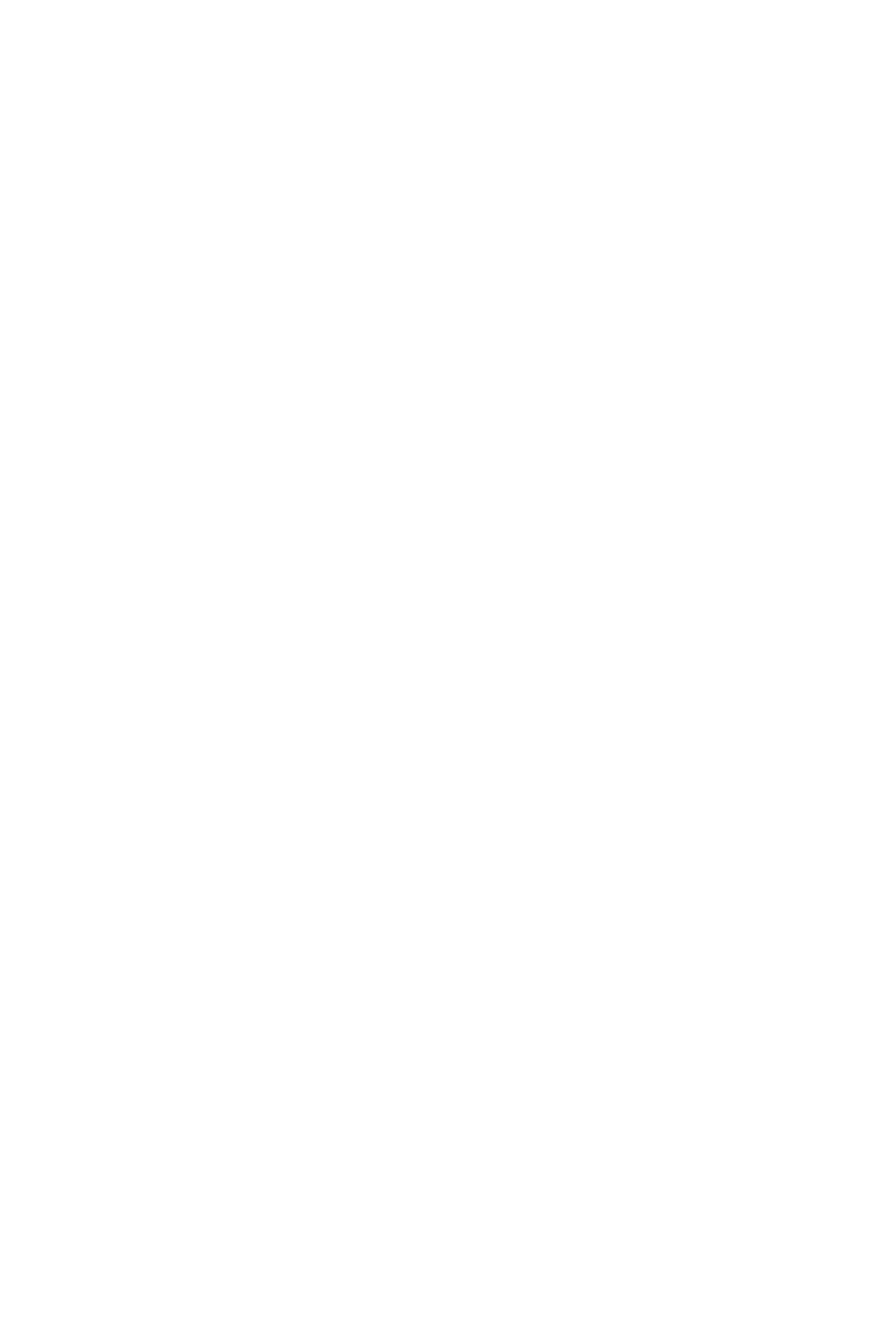
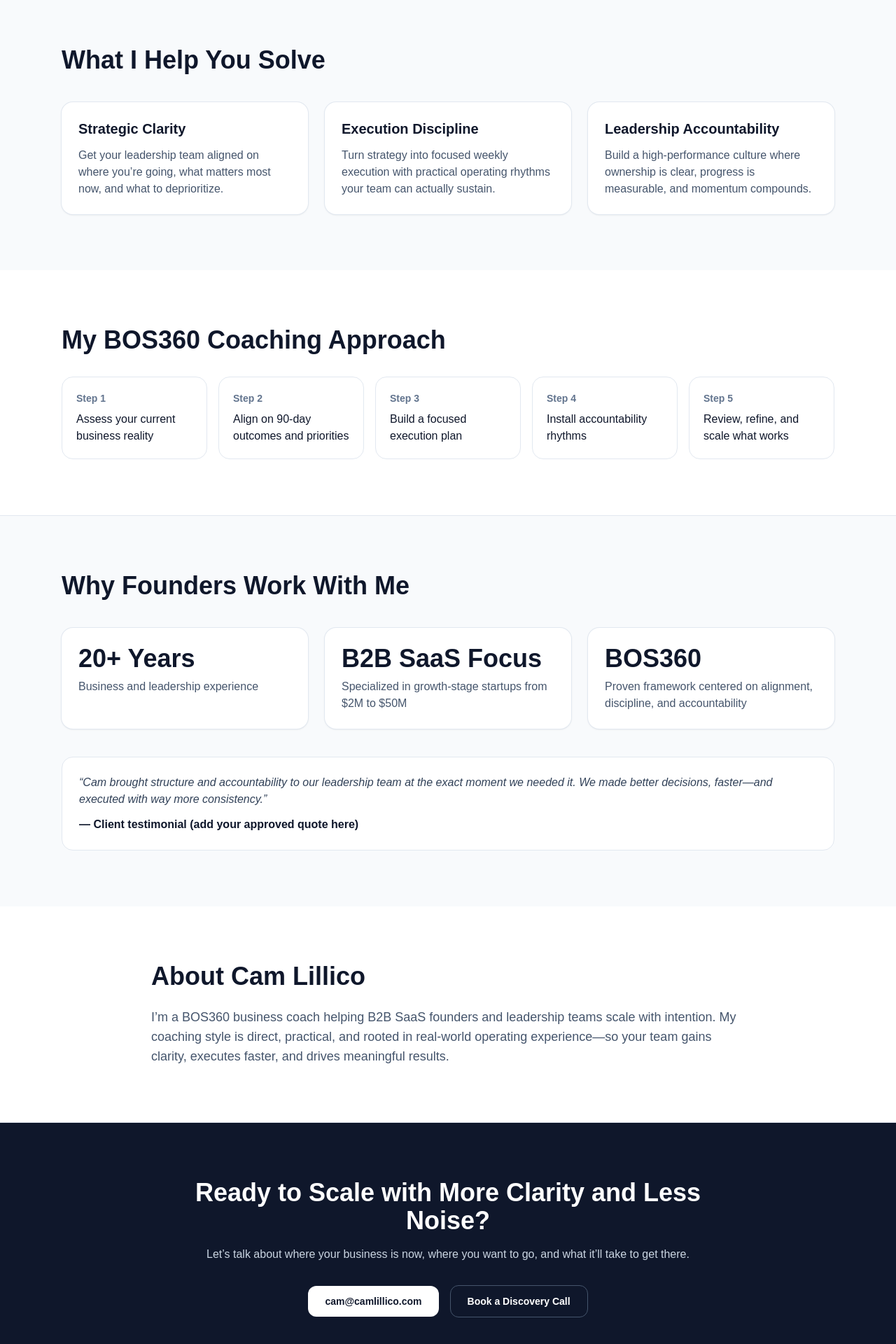
Before and after one commit to camlillico-hash/bos360-site, a Next.js app: page /bos360 in a window 1280 px wide. Shown: the part 706-2626 px from the top of the page at 70% size. Before the commit the page ends 800 px from the top, so only its background shows below. Built offline with nearby package versions, Linux system fonts and the light colour scheme.

Commit message:
Publish full BOS360 content at /bos360

```diff
--- a/app/bos360/page.js
+++ b/app/bos360/page.js
@@ -6,6 +6,7 @@ robots: { index: false, follow: false },
 export default function Bos360Page() {
 return (
 <main className="bg-white text-slate-900">
+{/* HERO */}
 <section className="mx-auto max-w-6xl px-6 py-24 md:py-32">
 <p className="mb-4 inline-block rounded-full bg-slate-100 px-4 py-1 text-sm font-medium text-slate-700">
 BOS360 Business Coaching
@@ -18,8 +19,158 @@ and accountability.
 
 <p className="mt-6 max-w-2xl text-lg text-slate-600">
 I work with founders and leadership teams to align priorities, build
-execution discipline, and create measurable momentum—without adding chaos.
+execution discipline, and create measurable momentum—without adding
+chaos.
 </p>
+
+<div className="mt-10 flex flex-wrap gap-4">
+<a
+href="https://calendar.app.google/M4pokXD8CBpc1c4U6"
+target="_blank"
+rel="noopener noreferrer"
+className="rounded-xl bg-slate-900 px-6 py-3 text-sm font-semibold text-white transition hover:bg-slate-700"
+>
+Book a Discovery Call
+</a>
+<a
+href="#proof"
+className="rounded-xl border border-slate-300 px-6 py-3 text-sm font-semibold text-slate-700 transition hover:bg-slate-50"
+>
+Why Work With Cam
+</a>
+</div>
+</section>
+
+{/* WHAT I HELP WITH */}
+<section className="border-t border-slate-200 bg-slate-50 py-20">
+<div className="mx-auto max-w-6xl px-6">
+<h2 className="text-3xl font-bold md:text-4xl">What I Help You Solve</h2>
+<div className="mt-10 grid gap-6 md:grid-cols-3">
+{[
+{
+title: "Strategic Clarity",
+text: "Get your leadership team aligned on where you’re going, what matters most now, and what to deprioritize.",
+},
+{
+title: "Execution Discipline",
+text: "Turn strategy into focused weekly execution with practical operating rhythms your team can actually sustain.",
+},
+{
+title: "Leadership Accountability",
+text: "Build a high-performance culture where ownership is clear, progress is measurable, and momentum compounds.",
+},
+].map((item) => (
+<div
+key={item.title}
+className="rounded-2xl bg-white p-6 shadow-sm ring-1 ring-slate-200"
+>
+<h3 className="text-xl font-semibold">{item.title}</h3>
+<p className="mt-3 text-slate-600">{item.text}</p>
+</div>
+))}
+</div>
+</div>
+</section>
+
+{/* PROCESS */}
+<section className="py-20">
+<div className="mx-auto max-w-6xl px-6">
+<h2 className="text-3xl font-bold md:text-4xl">My BOS360 Coaching Approach</h2>
+<ol className="mt-8 grid gap-4 md:grid-cols-5">
+{[
+"Assess your current business reality",
+"Align on 90-day outcomes and priorities",
+"Build a focused execution plan",
+"Install accountability rhythms",
+"Review, refine, and scale what works",
+].map((step, i) => (
+<li key={step} className="rounded-2xl border border-slate-200 p-5">
+<p className="text-sm font-semibold text-slate-500">Step {i + 1}</p>
+<p className="mt-2 font-medium">{step}</p>
+</li>
+))}
+</ol>
+</div>
+</section>
+
+{/* PROOF */}
+<section id="proof" className="border-t border-slate-200 bg-slate-50 py-20">
+<div className="mx-auto max-w-6xl px-6">
+<h2 className="text-3xl font-bold md:text-4xl">Why Founders Work With Me</h2>
+
+<div className="mt-10 grid gap-6 md:grid-cols-3">
+<div className="rounded-2xl bg-white p-6 shadow-sm ring-1 ring-slate-200">
+<p className="text-4xl font-bold">20+ Years</p>
+<p className="mt-2 text-slate-600">Business and leadership experience</p>
+</div>
+<div className="rounded-2xl bg-white p-6 shadow-sm ring-1 ring-slate-200">
+<p className="text-4xl font-bold">B2B SaaS Focus</p>
+<p className="mt-2 text-slate-600">
+Specialized in growth-stage startups from $2M to $50M
+</p>
+</div>
+<div className="rounded-2xl bg-white p-6 shadow-sm ring-1 ring-slate-200">
+<p className="text-4xl font-bold">BOS360</p>
+<p className="mt-2 text-slate-600">
+Proven framework centered on alignment, discipline, and accountability
+</p>
+</div>
+</div>
+
+<blockquote className="mt-10 rounded-2xl border border-slate-200 bg-white p-6 italic text-slate-700">
+“Cam brought structure and accountability to our leadership team at the
+exact moment we needed it. We made better decisions, faster—and executed
+with way more consistency.”
+<span className="mt-3 block not-italic font-semibold text-slate-900">
+— Client testimonial (add your approved quote here)
+</span>
+</blockquote>
+</div>
+</section>
+
+{/* ABOUT */}
+<section className="py-20">
+<div className="mx-auto max-w-4xl px-6">
+<h2 className="text-3xl font-bold md:text-4xl">About Cam Lillico</h2>
+<p className="mt-6 text-lg text-slate-600">
+I’m a BOS360 business coach helping B2B SaaS founders and leadership teams
+scale with intention. My coaching style is direct, practical, and rooted in
+real-world operating experience—so your team gains clarity, executes faster,
+and drives meaningful results.
+</p>
+</div>
+</section>
+
+{/* CTA / CONTACT */}
+<section
+id="contact"
+className="border-t border-slate-200 bg-slate-900 py-20 text-white"
+>
+<div className="mx-auto max-w-4xl px-6 text-center">
+<h2 className="text-3xl font-bold md:text-4xl">
+Ready to Scale with More Clarity and Less Noise?
+</h2>
+<p className="mt-4 text-slate-300">
+Let’s talk about where your business is now, where you want to go, and
+what it’ll take to get there.
+</p>
+<div className="mt-8 flex flex-wrap items-center justify-center gap-4">
+<a
+href="mailto:cam@camlillico.com"
+className="rounded-xl bg-white px-6 py-3 text-sm font-semibold text-slate-900 transition hover:bg-slate-200"
+>
+cam@camlillico.com
+</a>
+<a
+href="https://calendar.app.google/M4pokXD8CBpc1c4U6"
+target="_blank"
+rel="noopener noreferrer"
+className="rounded-xl border border-slate-600 px-6 py-3 text-sm font-semibold text-white transition hover:bg-slate-800"
+>
+Book a Discovery Call
+</a>
+</div>
+</div>
 </section>
 </main>
 );
```
